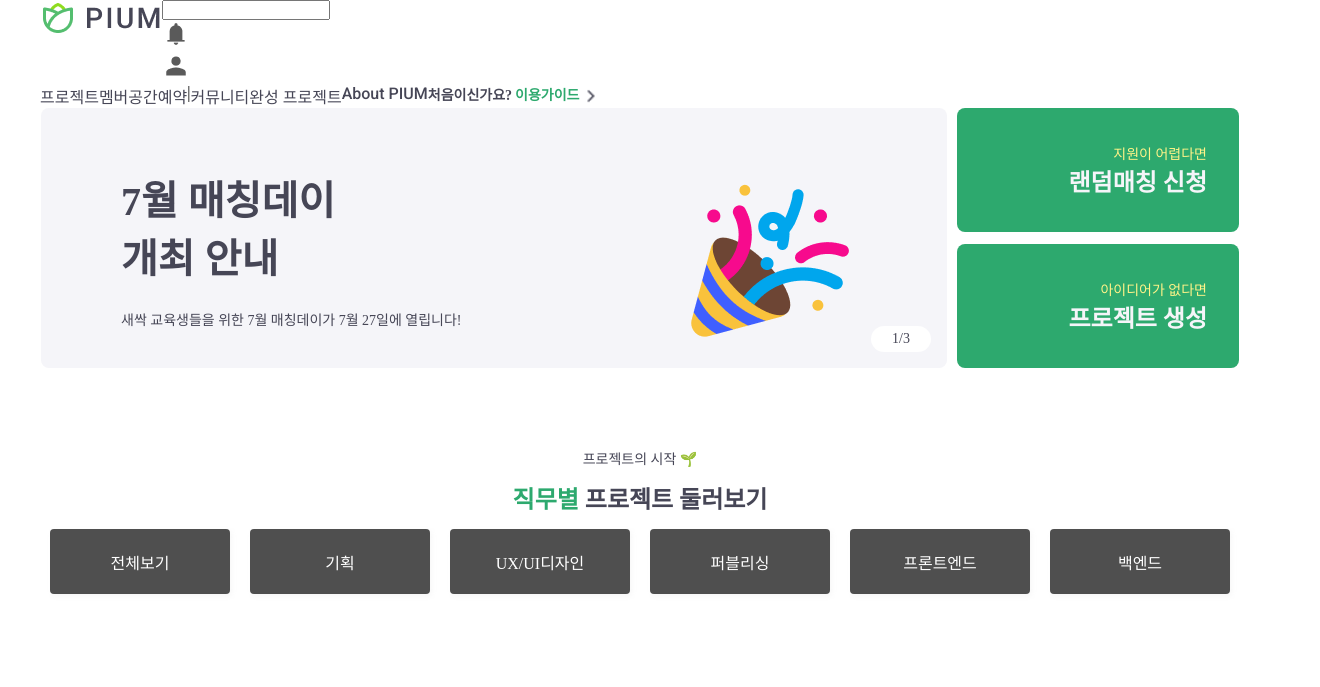
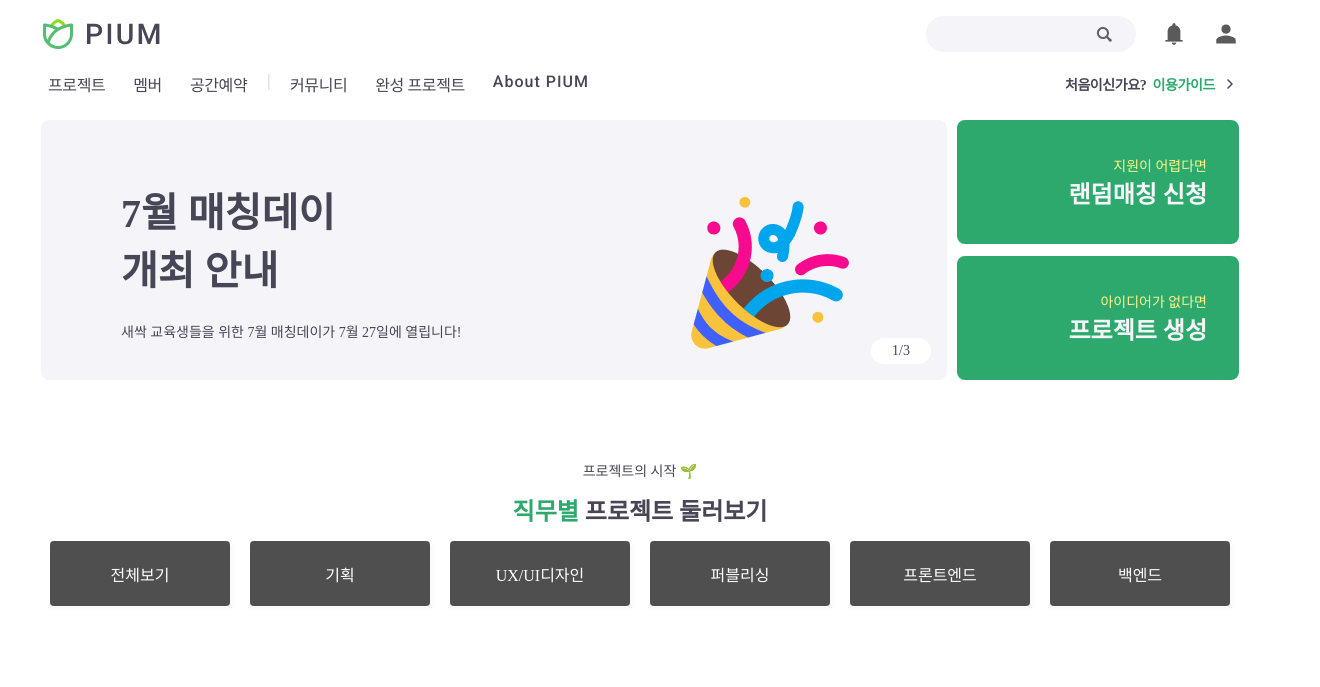
Before and after one commit to SeSAC-PIUM/SeSAC-PIUM, a plain HTML site: page index.html in a window 1280 px wide. Shown: the top 687 px of the page, 1320 px wide, since content can reach past the window. Drawn offline with nearby package versions, Linux system fonts and the light colour scheme; files whose address does not match are found by name; a web font is replaced by a local one.

Commit message:
링크 헤더, 푸터 추가

```diff
--- a/index.html
+++ b/index.html
@@ -6,9 +6,9 @@
     <title>SeSAC PIUM</title>
     <link rel="stylesheet" href="./common/global_style.css" />
     <link rel="stylesheet" href="./main/index.css" />
+    <link rel="stylesheet" href="./common/header.css" />
+    <link rel="stylesheet" href="./common/footer.css" />
     <link rel="icon" href="./src/img/favicon.ico" type="image/ico" />
-    <!-- <link rel="stylesheet" href="./header.css" />
-    <link rel="stylesheet" href="./footer.css" /> -->
     <script defer src="./main/index.js"></script>
     <link
       rel="stylesheet"
```
